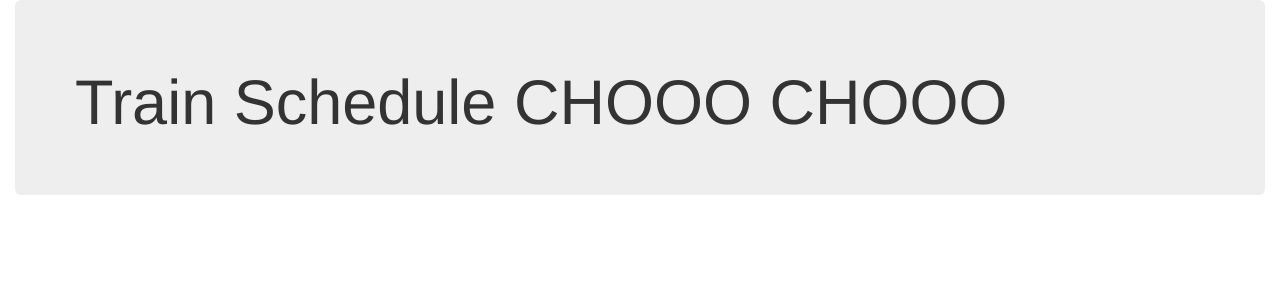
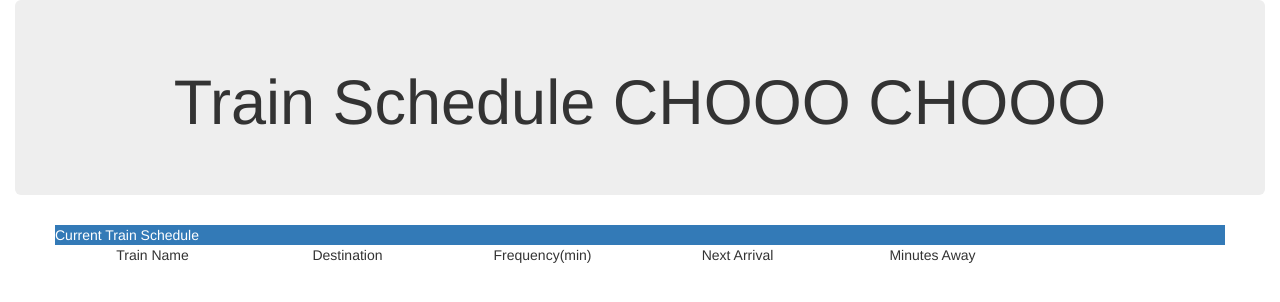
Before and after one commit to seankish/Train-Schedule, a plain HTML site: page index.html in a window 1280 px wide. Drawn offline with nearby package versions, Linux system fonts and the light colour scheme.

Commit message:
title and table setup

```diff
--- a/index.html
+++ b/index.html
@@ -15,11 +15,29 @@
         <script src="assets/javascript/javascript.js"></script>
     </head>
     <body>
-            <div class="container-fluid">
+            <div class="container-fluid text-center">
                     <div class="jumbotron">
                       <h1>Train Schedule CHOOO CHOOO</h1>
+                    </div>
+            </div>
+    <div class = "container train-table">
+        <div class="row">
+            <div class= "table-title bg-primary">Current Train Schedule</div>
+        </div>
+        <div class ="row table-header text-center">
+            <p class= col-md-2>Train Name</p>
+            <p class= col-md-2>Destination</p>
+            <p class= col-md-2>Frequency(min)</p>
+            <p class= col-md-2>Next Arrival </p>
+            <p class= col-md-2>Minutes Away</p>
+        </div>
+        <div class="row">
 
-                    </div>
+    </div>
+
+
+    </div>
+
 
     </body>
 </html>
```
Also changed, not shown: Assets/images/Thomas_Tank_Engine_1.jpg (added).
